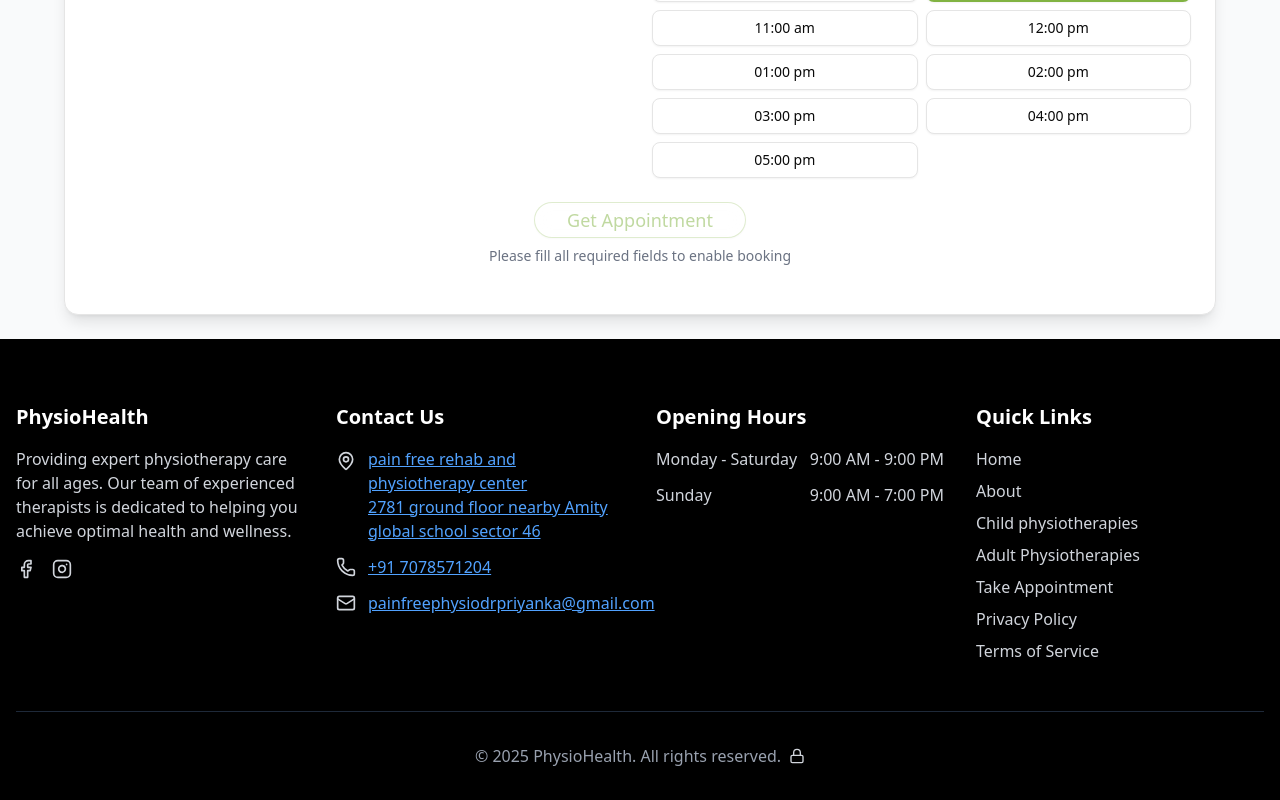
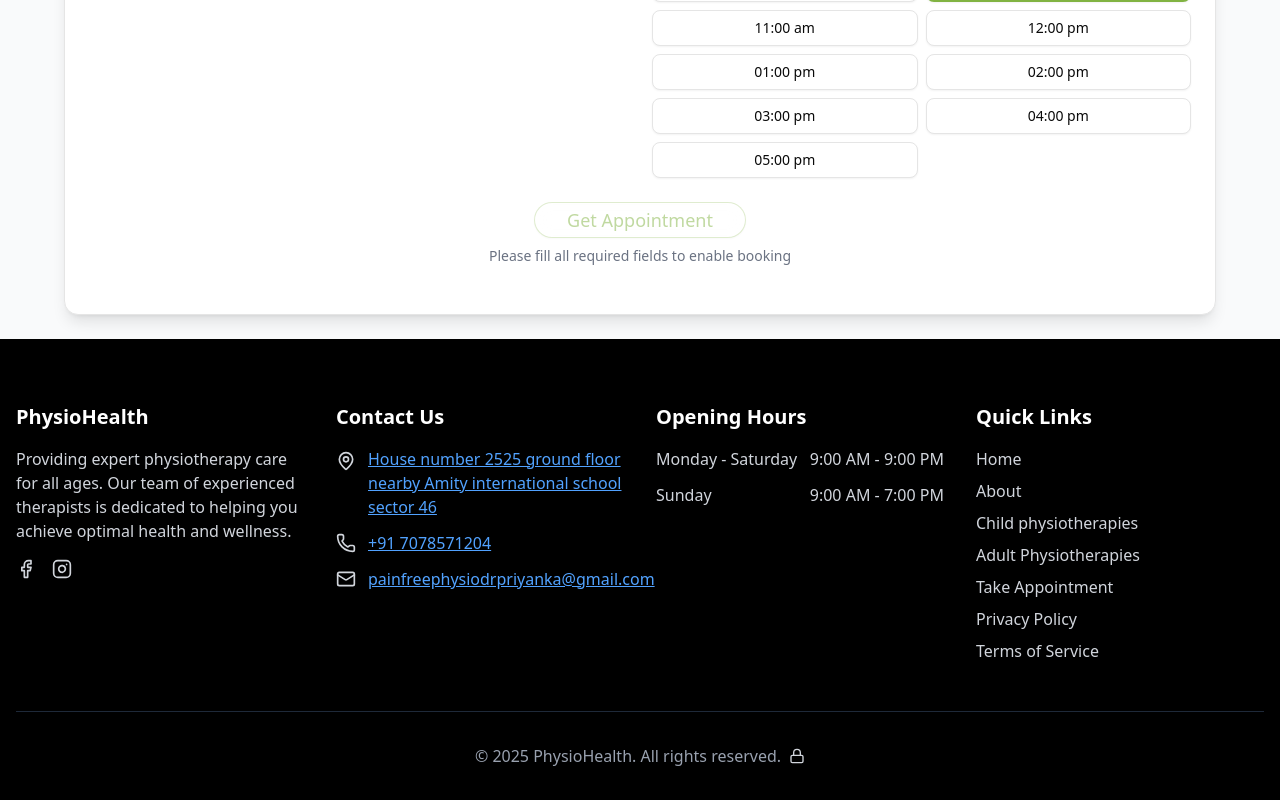
Before and after one commit to Crypto-Dev-Hustler/physiotherapy, a Next.js app: page / in a window 1280 px wide. Shown: the part 8826-9626 px from the top of the page. Built offline with nearby package versions, Linux system fonts and the light colour scheme.

Commit message:
Change footer link and address information
Updated the footer link and address details.

```diff
--- a/components/footer.tsx
+++ b/components/footer.tsx
@@ -41,13 +41,12 @@ export function Footer() {
               <li className="flex items-start">
                 <MapPin className="h-5 w-5 mr-3 mt-1 flex-shrink-0" />
                 <a
-                  href="https://maps.app.goo.gl/3RqwvJ7sJ5TYwimp6"
+                  href="https://maps.app.goo.gl/h6Dh5R99vmuDDBc7A"
                   target="_blank"
                   rel="noopener noreferrer"
                 >
                   <span className="text-blue-400 underline">
-                    pain free rehab and physiotherapy center <br /> 2781 ground
-                    floor nearby Amity global school sector 46
+                   House number 2525 ground floor nearby Amity international school sector 46
                   </span>
                 </a>
               </li>
```
